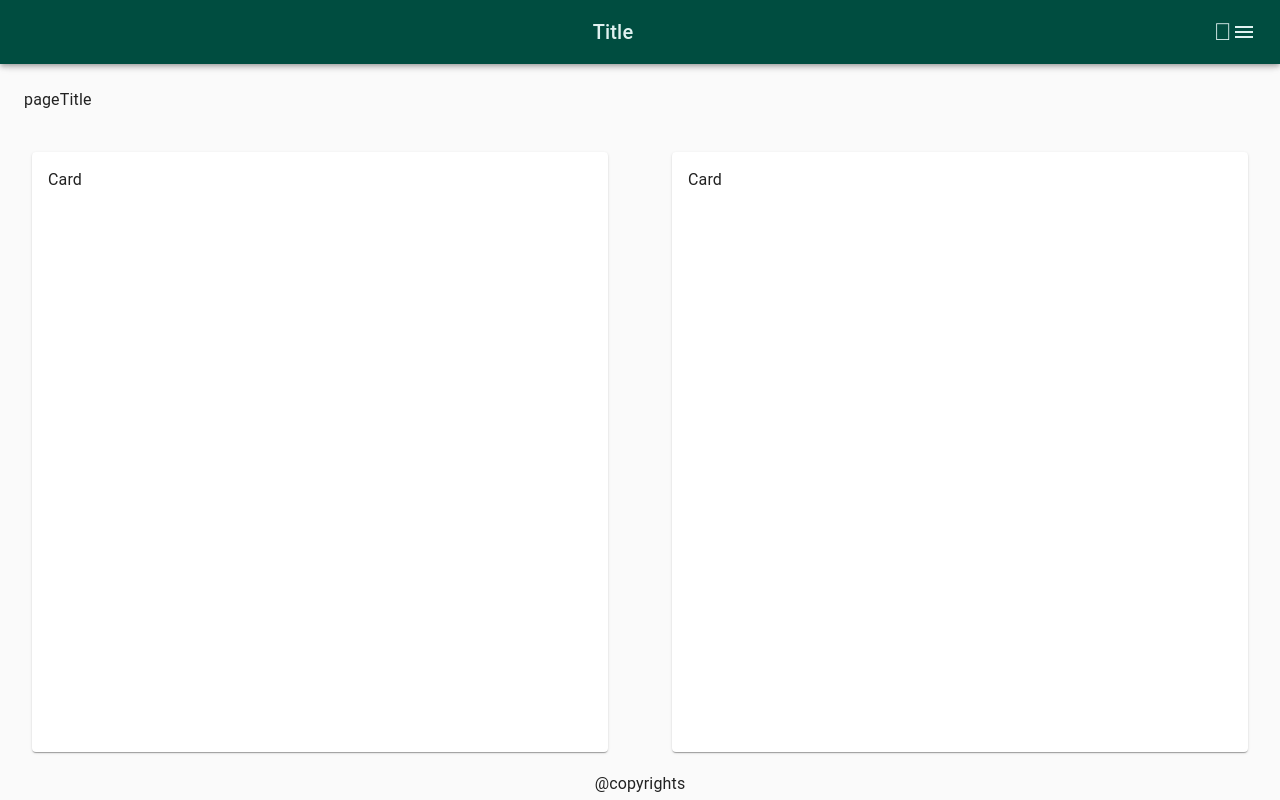
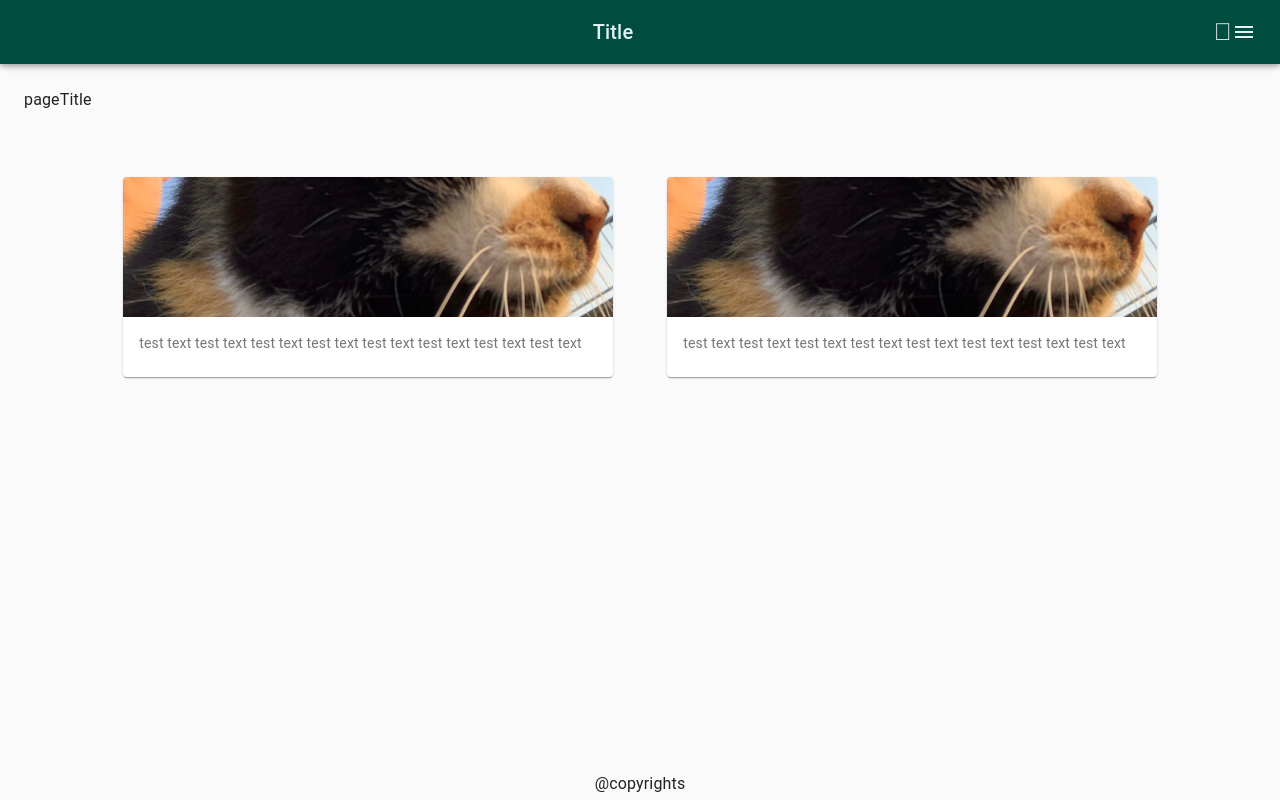
Before and after one commit to nabesuke5098/react-node-mongo_client, a React (Create React App) app: page / in a window 1280 px wide. Built offline with nearby package versions, Linux system fonts and the light colour scheme.

Commit message:
modified card & add modal editing

```diff
--- a/src/components/card-content/card.content.jsx
+++ b/src/components/card-content/card.content.jsx
@@ -0,0 +1,15 @@
+import React from 'react';
+
+import CardContent from '@material-ui/core/CardContent';
+import Typography from '@material-ui/core/Typography';
+
+
+export default function Content() {
+  return (
+    <CardContent>
+      <Typography Typography variant="body2" color="textSecondary" component="p">
+        test text test text test text test text test text test text test text test text
+      </Typography>
+    </CardContent>
+  )
+}
--- a/src/components/card/card.jsx
+++ b/src/components/card/card.jsx
@@ -1,27 +1,34 @@
-import React from 'react';
+import React, { useState } from 'react';
 
 import Card from '@material-ui/core/Card';
 import CardActionArea from '@material-ui/core/CardActionArea';
 import CardActions from '@material-ui/core/CardActions';
-import CardContent from '@material-ui/core/CardContent';
 import CardMedia from '@material-ui/core/CardMedia';
-import Typography from '@material-ui/core/Typography';
+import Content from '../card-content/card.content';
 
+import ProfileModal from '../modal/modal';
+
+import image from '../../assets/images/IMG_3249.jpeg';
 import { useStyles } from './card.styles';
 
 export default function ContentCard() {
   const classes = useStyles();
+  const [open, setOpen] = useState(false);
+
+  const handleModal = () => {
+    setOpen(!open);
+  }
 
   return (
     <Card className={classes.root}>
-      <CardActionArea>
-        <CardMedia />
-        <CardContent>
-          <Typography>
-            Card
-          </Typography>
-        </CardContent>
+      <CardActionArea onClick={handleModal}>
+        <CardMedia
+          className={classes.media}
+          image={image}
+          title="image"
+        />
       </CardActionArea>
+      <Content />
     </Card>
   )
 }
--- a/src/components/card/card.styles.jsx
+++ b/src/components/card/card.styles.jsx
@@ -6,7 +6,10 @@ export const useStyles = makeStyles({
     marginRight: 'auto',
     verticalAlign: 'middle',
     maxWidth: '90%',
-    minHeight: 600,
+    minHeight: 'auto',
+    margin: '25px 0',
+    overflow: 'hidden',
+    width: '100%'
   },
   media: {
     height: 140,
--- /dev/null
+++ b/src/components/modal/modal.jsx
@@ -0,0 +1,36 @@
+import React, { useState } from 'react';
+
+import Modal from '@material-ui/core/Modal';
+import { useTheme } from '@material-ui/core/styles';
+
+import { useStyles } from './modal.styles';
+import image from '../../assets/images/IMG_3249.jpeg';
+
+export default function ProfileModal(props) {
+  const classes = useStyles();
+  const theme = useTheme();
+  const [open, setOpen] = useState(false);
+  // const { path } = this.props;
+
+  const handleModal = () => {
+    setOpen(!open);
+  }
+
+  const body = (
+    <div className={classes.paper}>
+      <img src={image} />
+    </div>
+  );
+
+  return (
+    <div>
+      <Modal
+        open={open}
+        onClose={handleModal}
+        aria-labelledby="profile-modal"
+      >
+        {body}
+      </Modal>
+    </div>
+  );
+}
--- /dev/null
+++ b/src/components/modal/modal.styles.jsx
@@ -0,0 +1,12 @@
+import { makeStyles } from '@material-ui/core/styles';
+
+export const useStyles = makeStyles((theme) => ({
+  paper: {
+    position: 'absolute',
+    width: 400,
+    backgroundColor: theme.palette.background.paper,
+    border: '2px solid #000',
+    boxShadow: theme.shadows[5],
+    padding: theme.spacing(2, 4, 3),
+  }
+}));
--- a/src/pages/toppage/toppage.styles.jsx
+++ b/src/pages/toppage/toppage.styles.jsx
@@ -4,4 +4,6 @@ export const TopPageContainer = styled.div`
   display: flex;
   flex-direction: column;
   align-items: center;
+  margin: 0 auto 75px;
+  width: 85%;
 `;
```
Also changed, not shown: src/assets/images/IMG_3249.jpeg (added).
